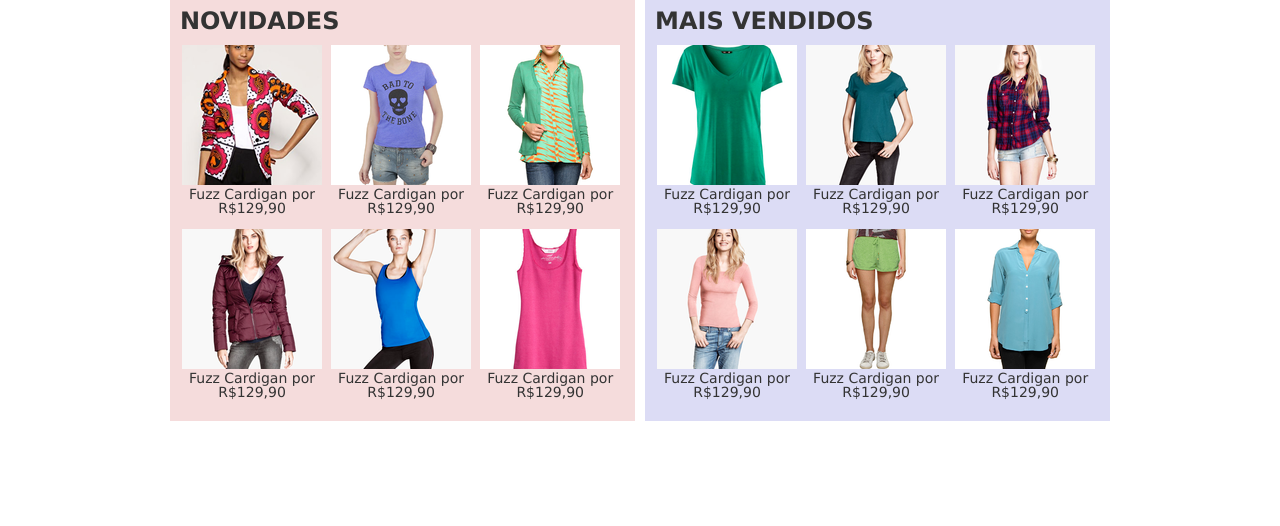
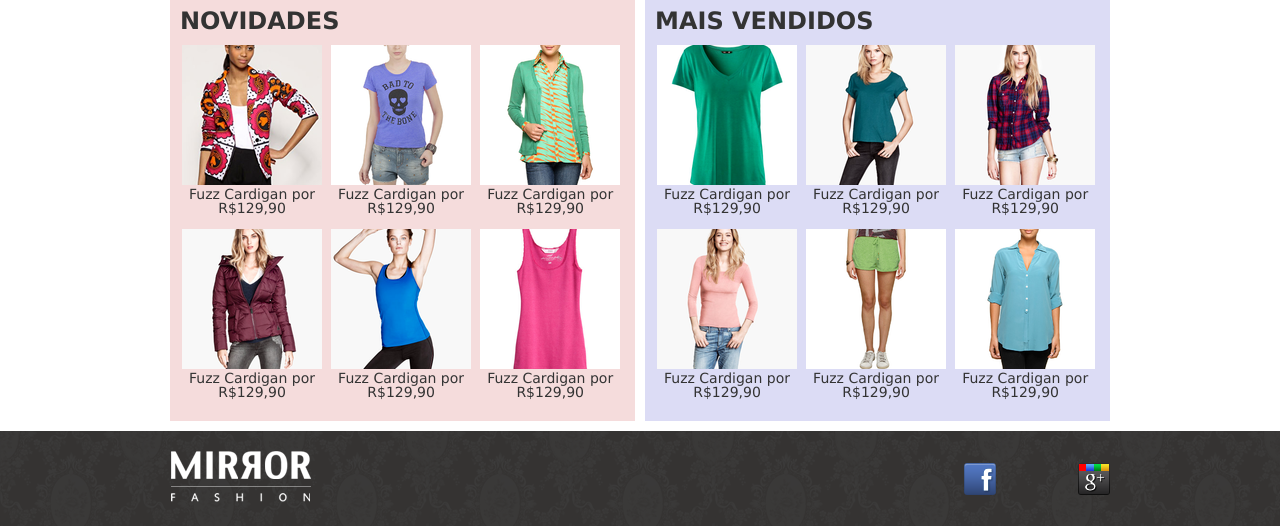
Before and after one commit to rodrigoemcode/mirror-fashion, a PHP site: page / in a window 1280 px wide. Shown: the part 592-1118 px from the top of the page. Before the commit the page ends 1013 px from the top, so only its background shows below. Run offline with PHP 8.4, Linux system fonts and the light colour scheme.

Commit message:
Criação do rodapé(footer)

```diff
--- a/mirrorfashion/css/style.css
+++ b/mirrorfashion/css/style.css
@@ -148,3 +148,52 @@ header {
 .mais-vendidos {
     background-color: #dcdcf5;
 }
+
+footer {
+    background-image: url(/mirrorfashion/img/fundo-rodape.png);
+}
+
+.social a {
+    /* tamanho da imagem */
+    height: 32px;
+    width: 32px;
+
+    /* image replacement */
+    display: block;
+    text-indent: -9999px;
+}
+
+.social a[href*="facebook.com"] {
+    background-image: url(/mirrorfashion/img/facebook.png);
+}
+
+.social a[href*="twitter.com"] {
+    background-image: url(/mirrorfashion/img/twitter.png);
+}
+
+.social a[href*="plus.google.com"] {
+    background-image: url(/mirrorfashion/img/googleplus.png);
+}
+
+footer {
+    clear: both;
+}
+
+footer {
+    padding: 20px 0;
+}
+
+footer .container {
+    position: relative;
+}
+
+.social {
+    position: absolute;
+    top: 12px;
+    right: 0;
+}
+
+.social li {
+    float:left;
+    margin-left: 25px;
+}
--- a/mirrorfashion/index.html
+++ b/mirrorfashion/index.html
@@ -170,6 +170,15 @@
 
     <footer>
         <!-- Conteúdo do rodapé -->
+        <div class="container">
+            <img src="/mirrorfashion/img/logo-rodape.png" alt="Logo Mirror Fashion">
+
+            <ul class="social">
+                <li><a href="http://facebook.com/mirrorfashion">Facebook</a></li>
+                <li><a href="http://twitter/mirrorfashion">Twitter</a></li>
+                <li><a href="http://plus.google.com/mirrorfashion">Google+</a></li>
+            </ul>
+        </div>
     </footer>
 
 </body>
```
